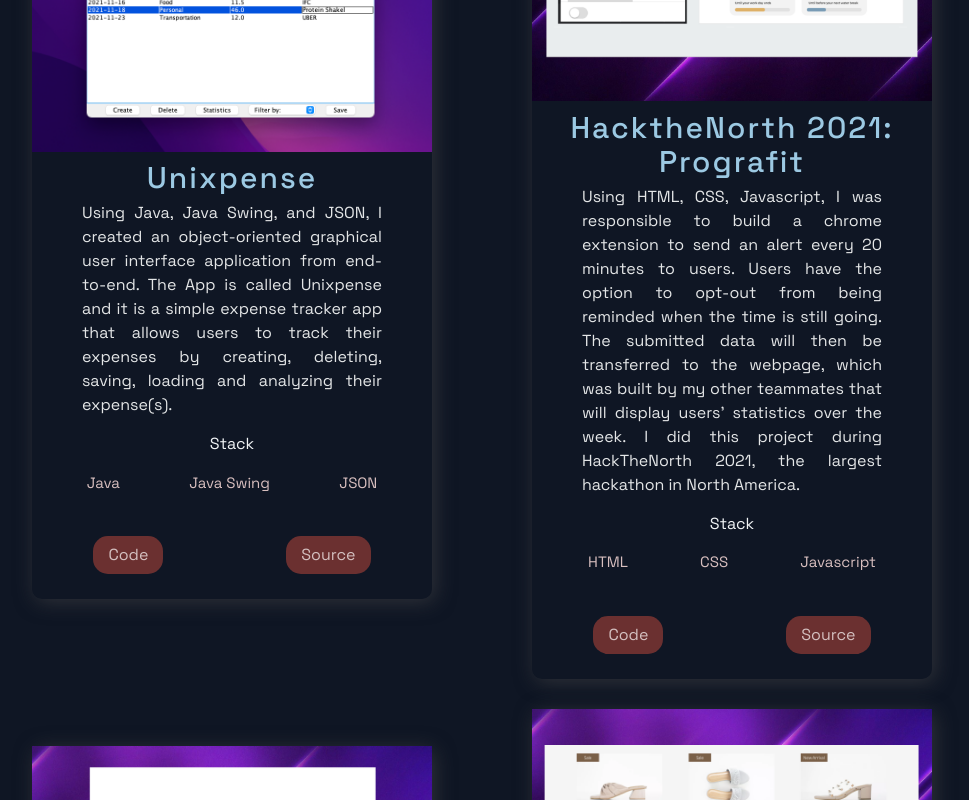
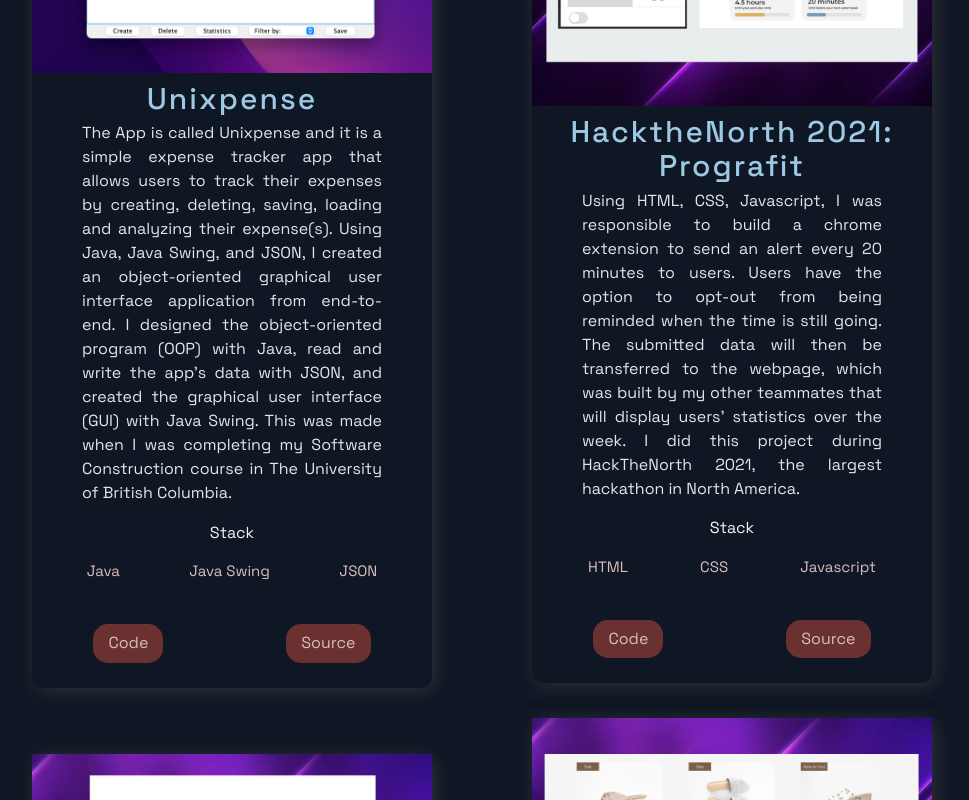
Before and after one commit to chrishadrian/personal-website, a Next.js app: page / in a window 1280 px wide. Shown: the part 1140-1940 px from the top of the page, without its empty margins (158-1127 px from the left). Built offline with nearby package versions, Linux system fonts and the light colour scheme.

Commit message:
Reword project's description

```diff
--- a/src/constants/constants.js
+++ b/src/constants/constants.js
@@ -1,7 +1,7 @@
 export const projects = [
   {
     title: 'Unixpense',
-    description: "Using Java, Java Swing, and JSON, I created an object-oriented graphical user interface application from end-to-end. The App is called Unixpense and it is a simple expense tracker app that allows users to track their expenses by creating, deleting, saving, loading and analyzing their expense(s).",
+    description: "The App is called Unixpense and it is a simple expense tracker app that allows users to track their expenses by creating, deleting, saving, loading and analyzing their expense(s). Using Java, Java Swing, and JSON, I created an object-oriented graphical user interface application from end-to-end. I designed the object-oriented program (OOP) with Java, read and write the app's data with JSON, and created the graphical user interface (GUI) with Java Swing. This was made when I was completing my Software Construction course in The University of British Columbia.",
       image: '/images/1.png',
       tags: ['Java', 'Java Swing', 'JSON'],
     source: 'https://google.com',
@@ -46,8 +46,8 @@
 ];
 
 export const data = [
-  { number: 7, text: 'Open Source Projects'},
-  { number: 1, text: 'Hackathon Participation', },
+  { number: 9, text: 'Github Repositories'},
+  { number: 2, text: 'Hackathon Participation', },
   { number: 2, text: 'Github Followers', },
   { number: 2, text: 'Github Stars', }
 ];
```
